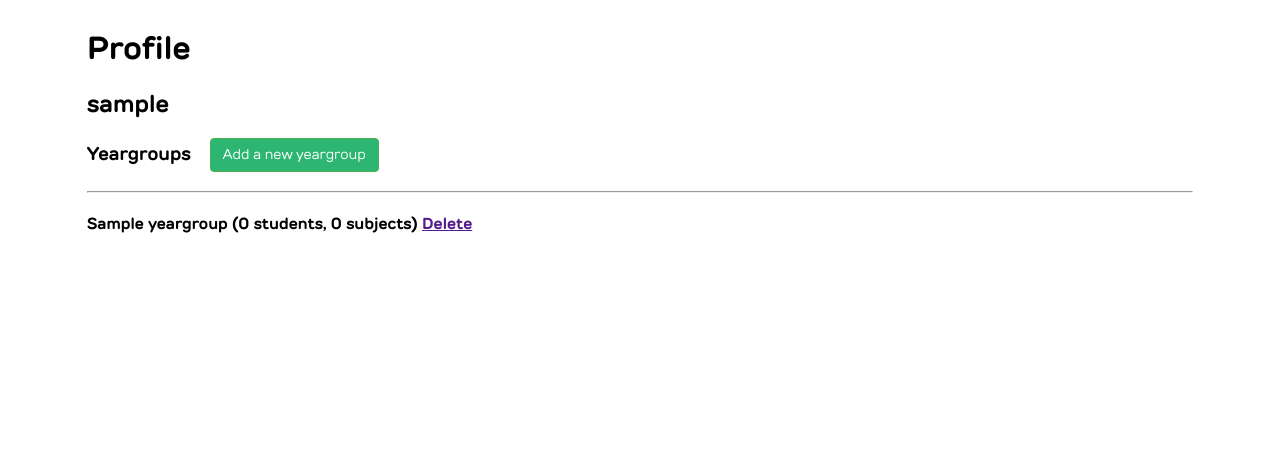
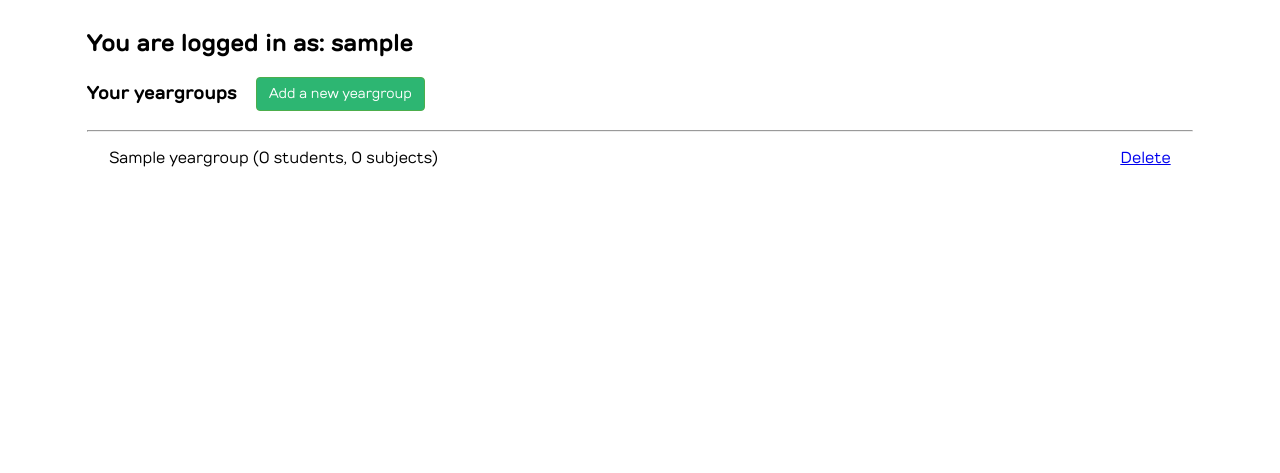
Before and after one commit to Edinburgh-College-of-Art/learning-energy-systems-v2, a Django app: page /accounts/profile/ in a window 1280 px wide. Shown: the part 140-613 px from the top of the page. Run offline with Django 3.2, Linux system fonts and the light colour scheme; a user stored in the database is signed in; tables that the repository leaves empty hold one stand-in row (values such as "Sample post"); some libraries are stand-ins or nearby versions.

Commit message:
adds style yeargroup delete

```diff
--- a/core/static/css/shared.css
+++ b/core/static/css/shared.css
@@ -64,6 +64,8 @@
   height: 100%;
   vertical-align: middle;
 }
+.right-text { text-align: right; }
+a.right-text { display:block; }
 
 .floatLeft, .float-left {
   float:left;
--- a/core/templates/registration/profile.html
+++ b/core/templates/registration/profile.html
@@ -4,28 +4,33 @@
 <div class="container row">
 <div class="col-12">
 
-<h1 class="text-center">Profile</h1>
-<h2>{{ request.user.username }} </h2>
+<h2>You are logged in as: {{ request.user.username }}</h2>
 
-<h3>Yeargroups
+<h3>Your yeargroups
   <a style="margin-left:1em;" class="btn btn-success" href="{% url 'create_yeargroup' %}">Add a new yeargroup</a>
 </h3>
 <hr/>
+
 {% for y in yeargroups %}
 <div class="row">
-  <h4>
+  <div class="row">
+  <div class="col-8">
     {{ y.name }} ({{ y.student_set.count }} students, {{ y.subject_set.count }} subjects)
-    <a href="">Delete</a>
-  </h4>
+  </div>
+  <div class="col-4"><a class="right-text" href="{% url 'delete_yeargroup' y.pk %}">Delete</a></div>
+  </div>
+
   {% for s in y.student_set.all %}
   <div class="row">
-    <div class="col-2">{{ s }}</div>
+    <div class="col-1"></div>
+    <div class="col-5">{{ s }}</div>
     <div class="col-2">{{ s.user.prediction_set.count }} predictions</div>
-    <div class="col-8"><a href="/client/login?token={{ s.token }}">Login as student</a></div>
+    <div class="col-4"><a href="/client/login?token={{ s.token }}">Login as student</a></div>
   </div>
   {% endfor %}
 </div>
 {% endfor %}
+
 </div>
 </div>
 {% endblock body %}
--- a/core/urls.py
+++ b/core/urls.py
@@ -9,6 +9,7 @@
     path('accounts/profile/', ProfileView.as_view(), name='profile'),
     path('detail', DetailView.as_view(), name='detail'),
     path('yeargroups/new', YeargroupsView.as_view(), name='create_yeargroup'),
+    path('yeargroups/<int:pk>/delete', DeleteYeargroupView.as_view(), name='delete_yeargroup'),
     path('client/day', ClientDayView.as_view(), name='client-day'),
     path('client/week', ClientWeekView.as_view(), name='client-week'),
     path('diary', ClientWeekView.as_view()),
--- a/core/views.py
+++ b/core/views.py
@@ -44,7 +44,7 @@
 
 
 class YeargroupsView(LoginRequiredMixin, CreateView):
-    template_name = 'yeargroups/index.html'
+    template_name = 'yeargroups/create.html'
     model = Yeargroup
     fields = ['name']
 
@@ -52,15 +52,17 @@
         form.instance.user = self.request.user
         return super(YeargroupsView, self).form_valid(form)
 
-    # ToDo some kind of user check
-    #if not self.request.user.is_authenticated:
-    #    return redirect('/dashboard/')
-
     def get_success_url(self):
         return reverse('profile')
 
     def get_queryset(self):
-        return Yeargroup.objects# self.request.user.yeargroups
+        return self.request.user.yeargroups
+
+
+class DeleteYeargroupView(LoginRequiredMixin, DeleteView):
+    template_name = 'yeargroups/delete.html'
+    model = Yeargroup
+    success_url = reverse_lazy('profile')
 
 
 class ClientDayView(TemplateView):
```
Also changed, not shown: core/templates/yeargroups/delete.html (added, +17 -0 lines).
